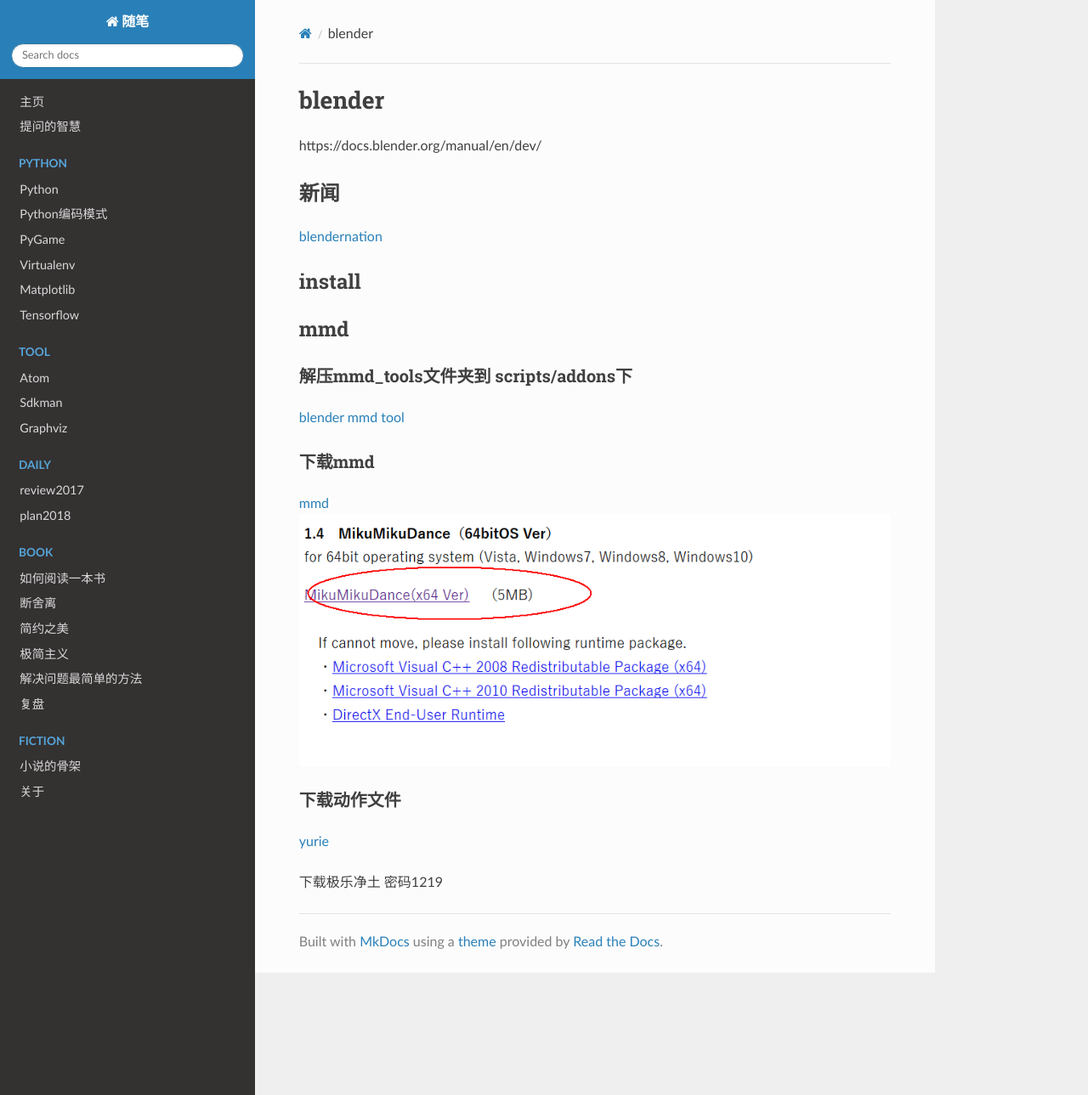
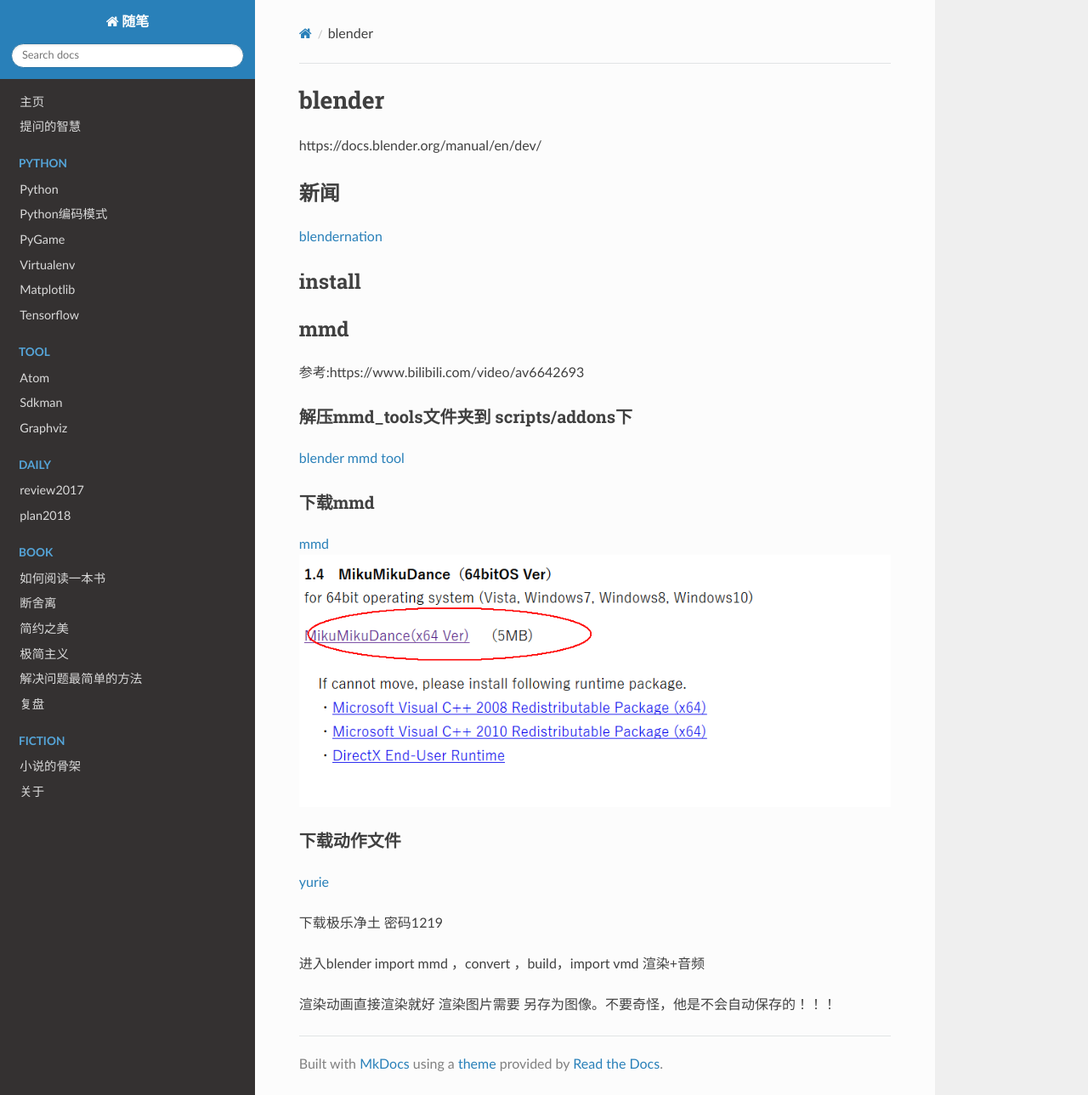
Before and after one commit to East196/notebook, an MkDocs documentation site: the page built from docs/model/blender.md, in a window 1280 px wide and 1289 px high. Shown: the whole window at 85% size. Built offline with MkDocs 1.6.1, drawn with Linux system fonts in a browser that asks for light colours; nearby versions of some CDN libraries; old or Windows-style settings are respelled for this version of MkDocs.

Commit message:
blender new

```diff
--- a/docs/model/blender.md
+++ b/docs/model/blender.md
@@ -8,7 +8,7 @@
 ## install
 
 ## mmd
-
+参考:https://www.bilibili.com/video/av6642693
 
 ### 解压mmd_tools文件夹到 scripts/addons下
 [blender mmd tool](https://github.com/sugiany/blender_mmd_tools)
@@ -21,3 +21,10 @@
 [yurie](http://ux.getuploader.com/yurie)
 
 下载极乐净土 密码1219
+
+进入blender
+import mmd ，convert ，build，import vmd
+渲染+音频
+
+渲染动画直接渲染就好
+渲染图片需要 另存为图像。不要奇怪，他是不会自动保存的！！！
```
Also changed, not shown: docs/model/mmd.md (added).
